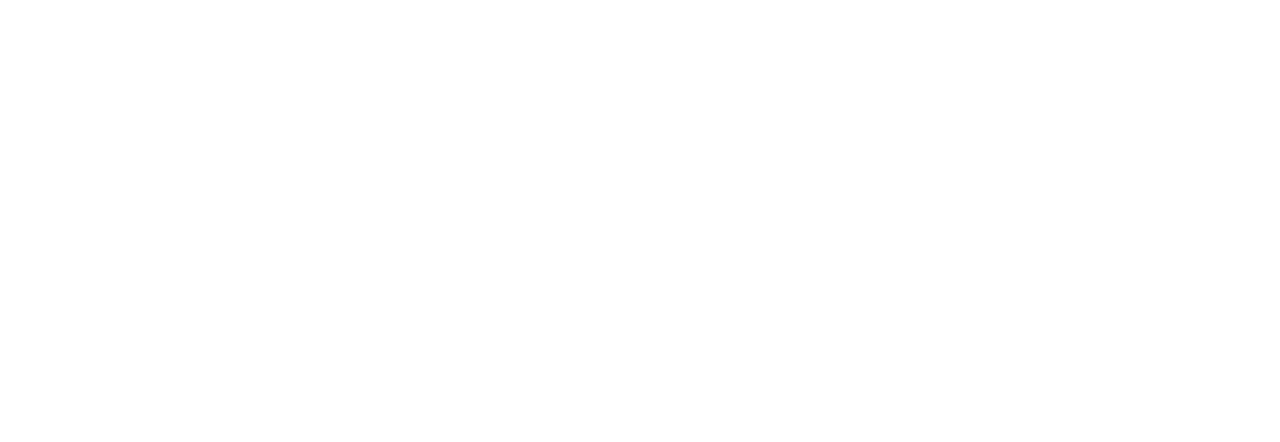
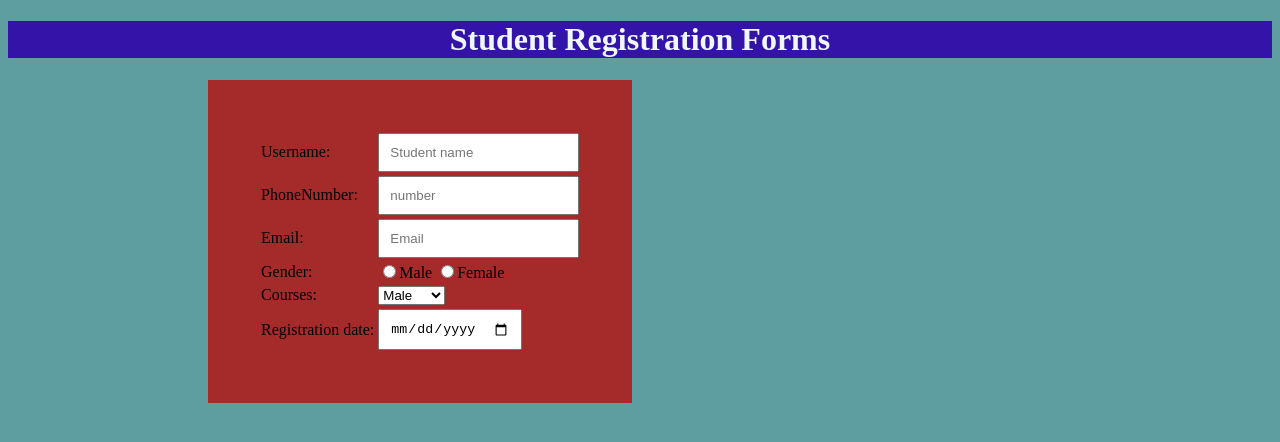
Before and after one commit to mohmmedinham2003-ops/HTMl-Forms, a plain HTML site: page index.html in a window 1280 px wide. Drawn offline with Linux system fonts and the light colour scheme.

Commit message:
Add student registration form and VSCode settings

```diff
--- a/index.html
+++ b/index.html
@@ -1,11 +1,68 @@
 <!DOCTYPE html>
 <html lang="en">
+
 <head>
     <meta charset="UTF-8">
     <meta name="viewport" content="width=device-width, initial-scale=1.0">
     <title>Document</title>
+
 </head>
-<body>
 
+<body style="background-color: cadetblue;">
+    <h1 style="text-align: center;background-color: rgb(52, 20, 168); color: aliceblue;">Student Registration Forms</h1>
+
+
+
+    <table style="background-color: brown; margin-left: 200px; padding: 50px;">
+        <tr>
+            <td>Username:</td>
+            <td><input style="border-radius: px; padding: 10px;" type="text" placeholder="Student name">
+            </td>
+        </tr>
+
+        <tr>
+            <td>PhoneNumber:</td>
+            <td><input style="border-radius: px; padding: 10px;" type="number" placeholder="number">
+            </td>
+
+        </tr>
+
+        <tr>
+            <td>Email:</td>
+            <td><input style="border-radius: px; padding: 10px;" type="email" placeholder="Email">
+            </td>
+        </tr>
+
+        <tr>
+            <td>Gender:</td>
+            <td>
+                <input type="radio" value="Male">Male
+                <input type="radio" value="Female">Female
+            </td>
+        </tr>
+
+
+        <tr>
+            <td>Courses:</td>
+            <td><select name="Courses" id="">
+                <option value="PHD">Male</option>
+                <option value="Eng">Female</option>
+                </select>
+            </td>
+        </tr>
+
+
+
+        <tr>
+            <td>Registration date:</td>
+            <td><input style="border-radius: px; padding: 10px;" type="date" placeholder="reg date">
+            </td>
+
+
+        </tr>
+
+
+    </table>
 </body>
+
 </html>
```
